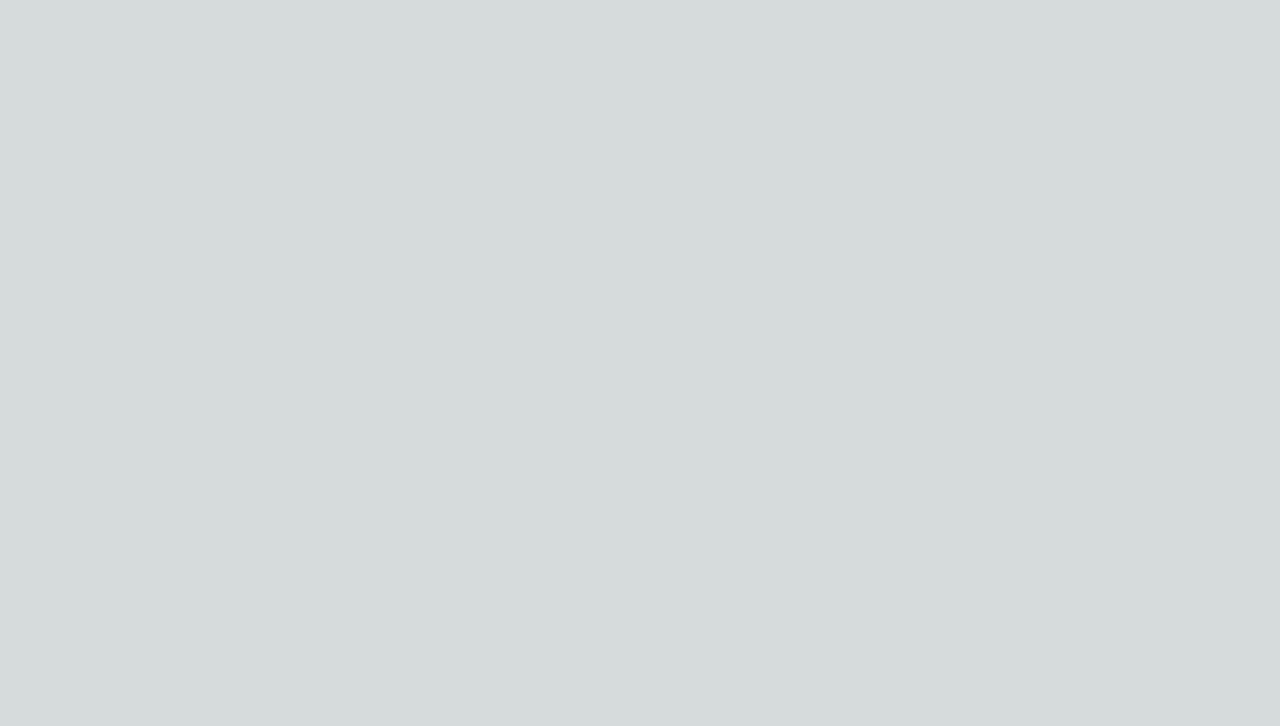
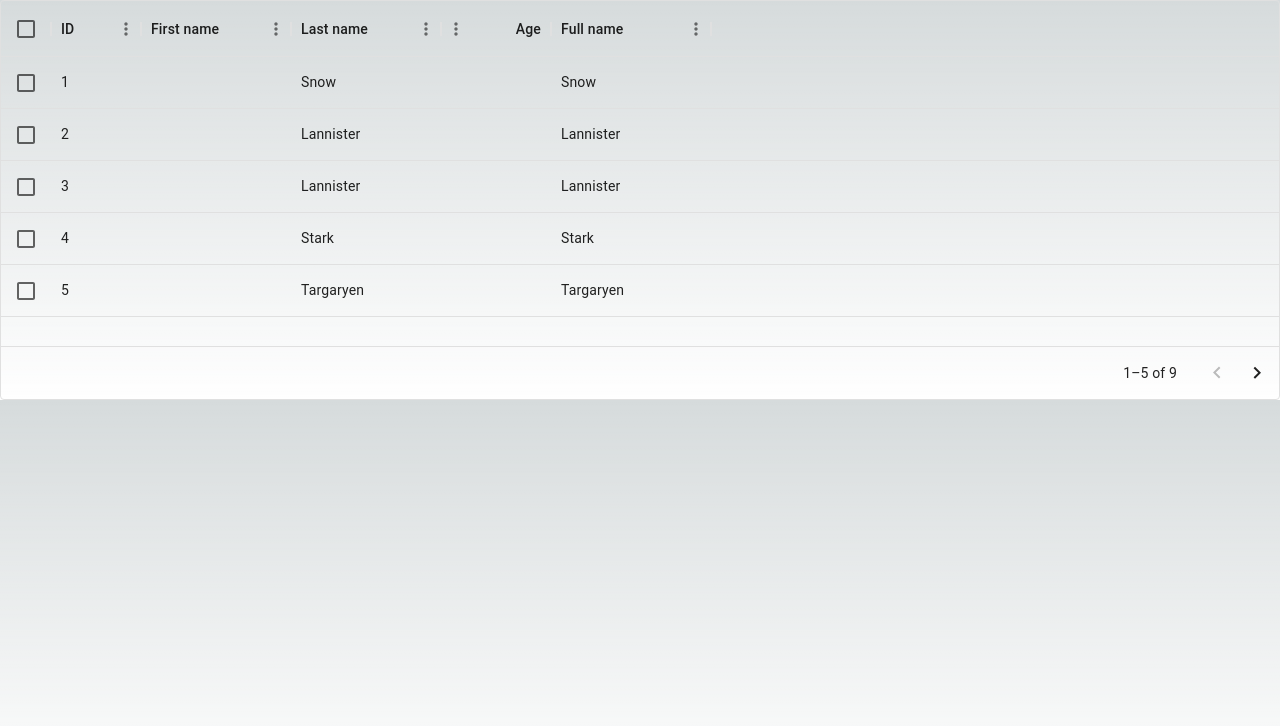
Before and after one commit to NateThibault/Projet_Final_Integration, a Next.js app: page / in a window 1280 px wide. Shown: the top 726 px of the page. Built offline with nearby package versions, Linux system fonts and the light colour scheme.

Commit message:
Ajout Data Grid categories

```diff
--- a/package.json
+++ b/package.json
@@ -13,6 +13,7 @@
     "@emotion/styled": "^11.11.0",
     "@mui/icons-material": "^5.11.16",
     "@mui/material": "^5.13.5",
+    "@mui/x-data-grid": "^6.8.0",
     "@types/node": "20.3.1",
     "@types/react": "18.2.12",
     "@types/react-dom": "18.2.5",
--- a/src/app/page.module.css
+++ b/src/app/page.module.css
@@ -1,3 +1,8 @@
+.body{
+  background-color: white;
+}
+
+
 
 /* Enable hover only on non-touch devices */
 @media (hover: hover) and (pointer: fine) {
--- a/src/app/page.tsx
+++ b/src/app/page.tsx
@@ -1,9 +1,10 @@
+import DataGridDemo from '@/components/molecules/feat_categories/categories'
 import styles from './page.module.css'
 
 export default function Home() {
   return (
     <main className={styles.main}>
-
+      <DataGridDemo />
     </main>
   )
 }
--- /dev/null
+++ b/src/components/molecules/feat_categories/categories.tsx
@@ -0,0 +1,70 @@
+"use client"
+
+import * as React from 'react';
+import Box from '@mui/material/Box';
+import { DataGrid, GridColDef, GridValueGetterParams } from '@mui/x-data-grid';
+
+const columns: GridColDef[] = [
+  { field: 'id', headerName: 'ID', width: 90 },
+  {
+    field: 'firstName',
+    headerName: 'First name',
+    width: 150,
+    editable: true,
+  },
+  {
+    field: 'categoryName',
+    headerName: 'Last name',
+    width: 150,
+    editable: true,
+  },
+  {
+    field: 'age',
+    headerName: 'Age',
+    type: 'number',
+    width: 110,
+    editable: true,
+  },
+  {
+    field: 'fullName',
+    headerName: 'Full name',
+    description: 'This column has a value getter and is not sortable.',
+    sortable: false,
+    width: 160,
+    valueGetter: (params: GridValueGetterParams) =>
+      `${params.row.firstName || ''} ${params.row.categoryName || ''}`,
+  },
+];
+
+const rows = [
+  { id: 1, categoryName: 'Snow'},
+  { id: 2, categoryName: 'Lannister'},
+  { id: 3, categoryName: 'Lannister'},
+  { id: 4, categoryName: 'Stark'},
+  { id: 5, categoryName: 'Targaryen'},
+  { id: 6, categoryName: 'Melisandre'},
+  { id: 7, categoryName: 'Clifford'},
+  { id: 8, categoryName: 'Frances'},
+  { id: 9, categoryName: 'Roxie'},
+];
+
+export default function DataGridDemo() {
+  return (
+    <Box sx={{ height: 400, width: '100%' }}>
+      <DataGrid
+        rows={rows}
+        columns={columns}
+        initialState={{
+          pagination: {
+            paginationModel: {
+              pageSize: 5,
+            },
+          },
+        }}
+        pageSizeOptions={[5]}
+        checkboxSelection
+        disableRowSelectionOnClick
+      />
+    </Box>
+  );
+}
```
Also changed, not shown: src/app/components/molecules/feat_categories/categories.tsx (deleted), 1 other file (tests, documents, lock files or other folders).
